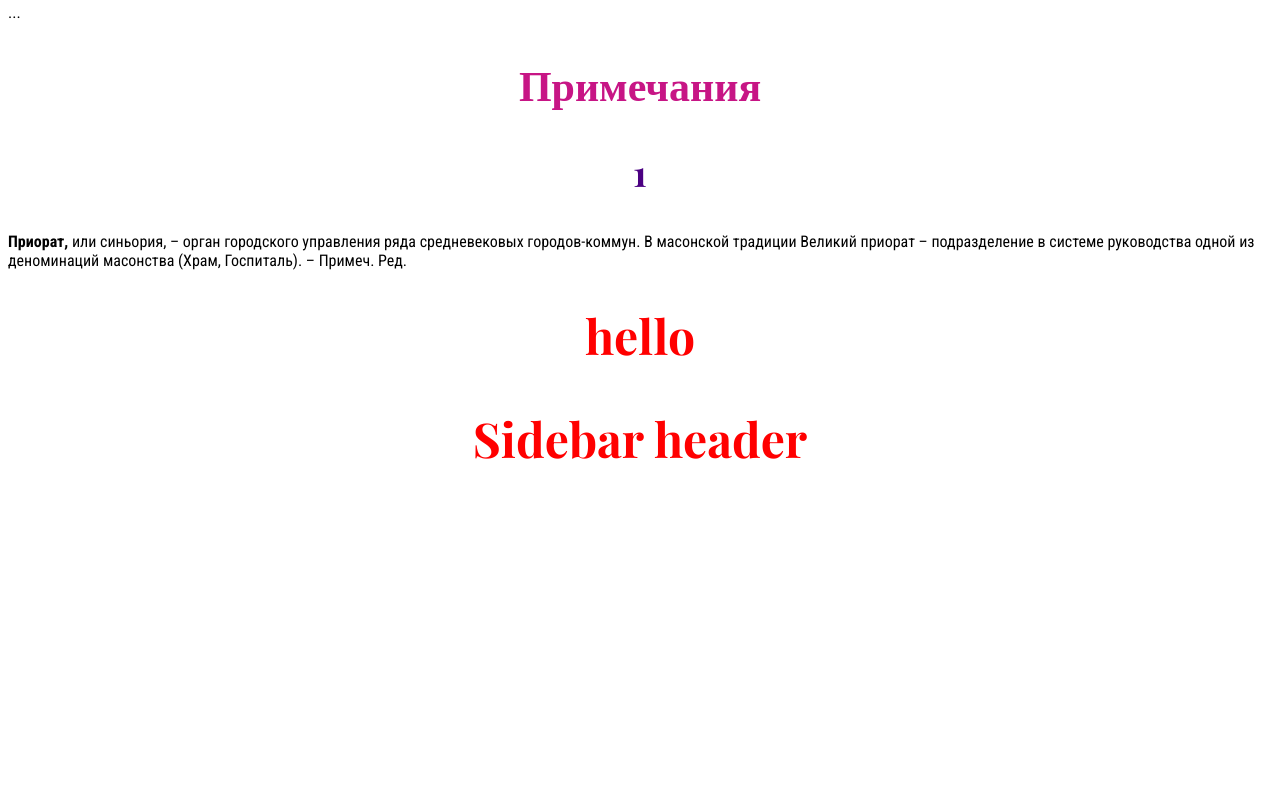
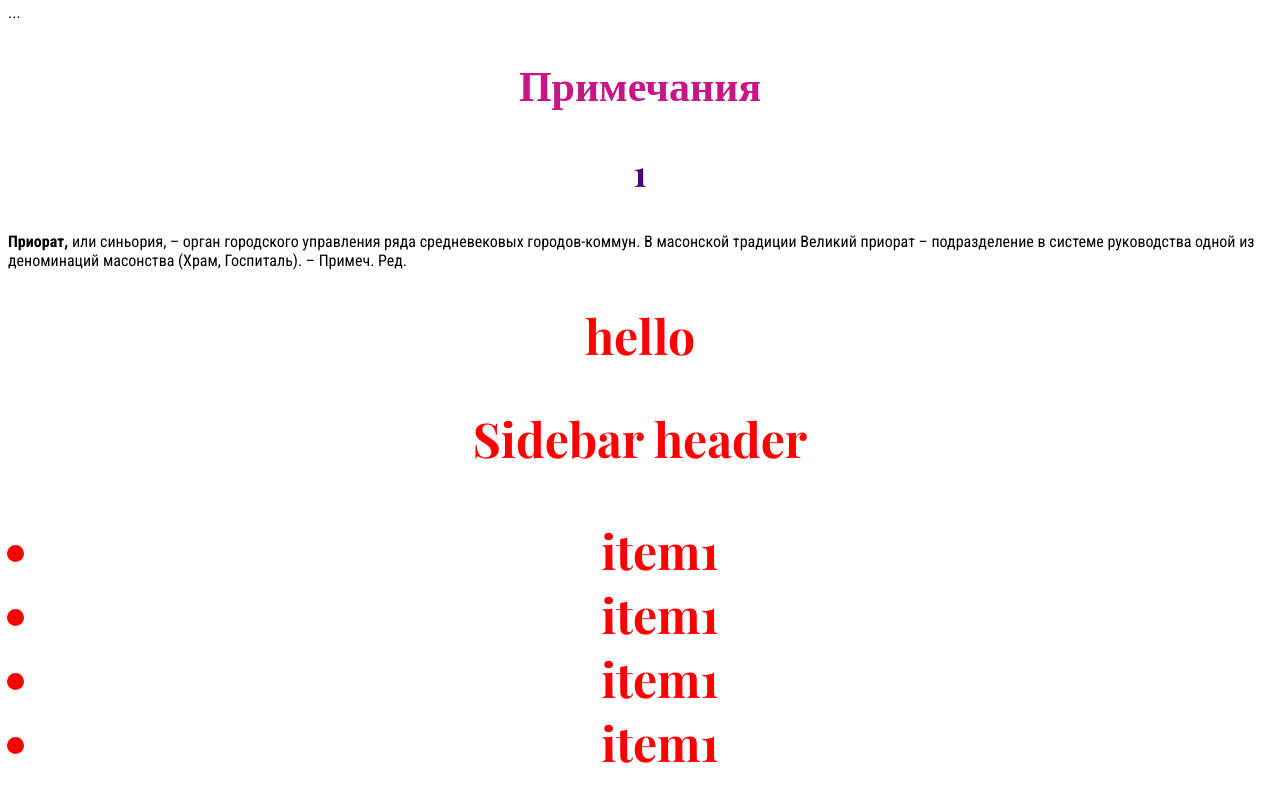
Before and after one commit to alina-dzhutova/git-test, a plain HTML site: page index.html in a window 1280 px wide. Shown: the part 3427-4229 px from the top of the page. Before the commit the page ends 3937 px from the top, so only its background shows below. Drawn offline with nearby package versions, Linux system fonts and the light colour scheme; a web font is replaced by a local one.

Commit message:
Working on sidebar - 02

```diff
--- a/index.html
+++ b/index.html
@@ -324,7 +324,16 @@
     <h1>hello</h1>
 
     <aside>
-      <h1>Sidebar header</h1>
+      <h1>Sidebar header
+        <ul>
+          <li>item1</li>
+          <li>item1</li>
+          <li>item1</li>
+          <li>item1</li>
+
+        </ul>
+
+      </h1>
     </aside>
   </body>
 </html>
```
